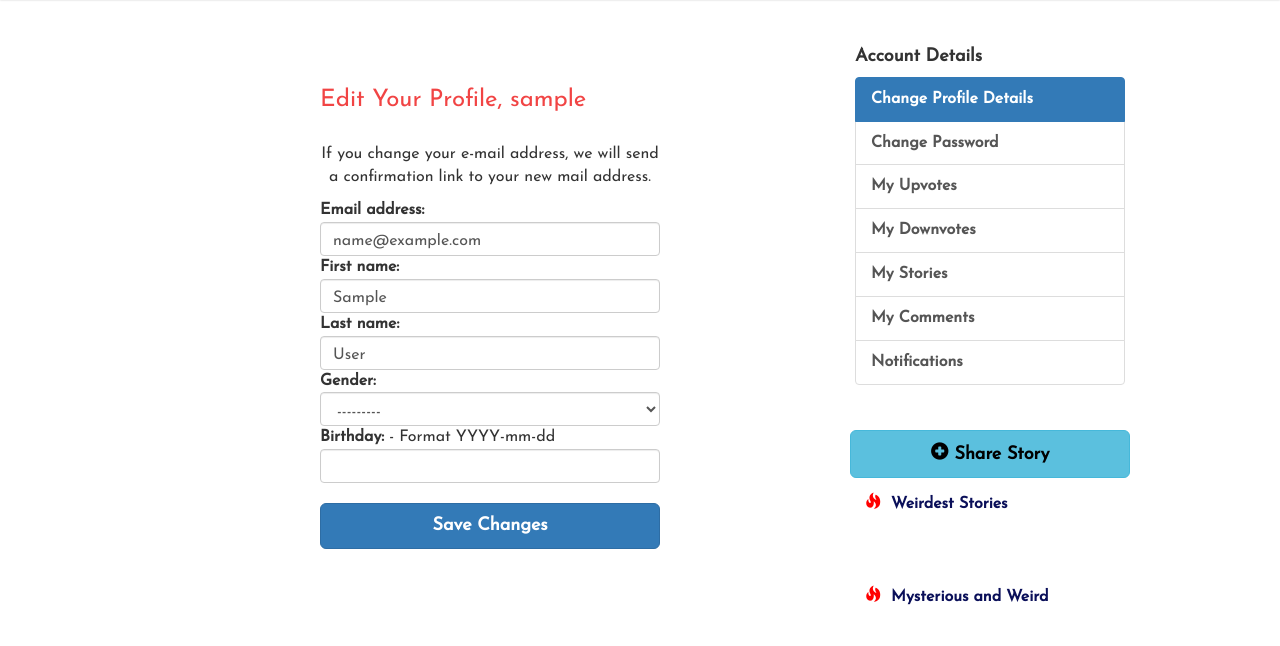
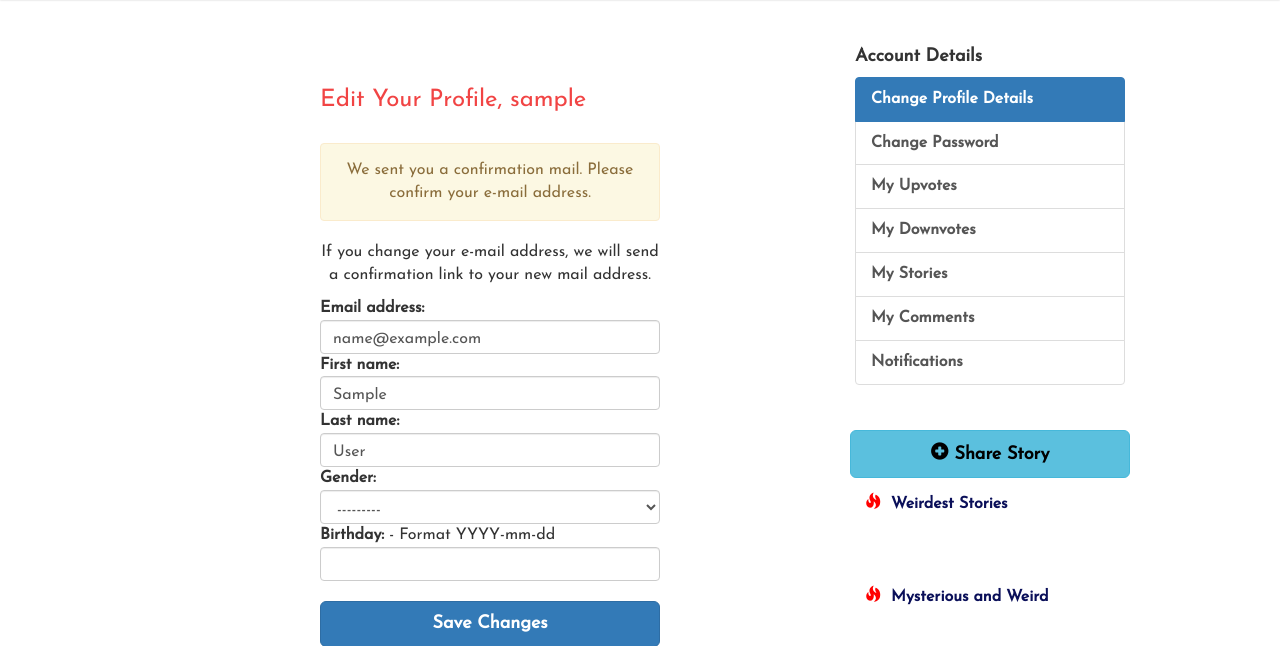
Before and after one commit to OrhanOdabasi/weirdbutreal, a Django app: page /edit-profile in a window 1280 px wide. Shown: the part 53-699 px from the top of the page. Run offline with Django 3.2, Linux system fonts and the light colour scheme; the visitor is signed in with stand-in values (Sample User, id 1); data comes from the database, SQL or seed files in the repository; data that the repository does not hold is empty; some libraries are stand-ins or nearby versions; some web fonts are replaced.

Commit message:
E-mail confirmation is done.

```diff
--- a/story/admin.py
+++ b/story/admin.py
@@ -5,7 +5,8 @@ from .models import (Story,
                     CommentLike,
                     PostReport,
                     Notification,
-                    Vote)
+                    Vote,
+                    Confirmation)
 
 # Register your models here.
 
@@ -16,3 +17,4 @@ admin.site.register(CommentLike)
 admin.site.register(PostReport)
 admin.site.register(Notification)
 admin.site.register(Vote)
+admin.site.register(Confirmation)
--- a/story/forms.py
+++ b/story/forms.py
@@ -99,14 +99,14 @@ class SignupForm(forms.ModelForm):
             raise forms.ValidationError("Password must be at least 6 characters!")
         if len(password) > 20:
             raise forms.ValidationError("Password must be max. 20 characters!")
+        if password == "" or password is None:
+            raise forms.ValidationError("You cannot leave password field empty!")
         return password
 
     def clean_password2(self):
         # It checks if emails fields are identical.
         password = self.cleaned_data.get('password')
         password2 = self.cleaned_data.get('password2')
-        if password == "" or password is None:
-            raise ValidationError("You cannot leave Password field empty!")
         if password != password2:
             raise forms.ValidationError("Passwords are not matched")
         return password2
--- a/story/resetkey.py
+++ b/story/resetkey.py
@@ -1,18 +1,18 @@
 import string
 import random
 
-def generate_secure_key(size=69, chars=string.ascii_lowercase + string.digits):
+def generate_key(size=69, chars=string.ascii_lowercase + string.digits):
     # generating a 40 chars length key to reset password or change e-mail address
     skey = ""
     for _ in range(size):
         skey = skey + str(random.choice(chars))
     return skey
 
-def email_reset_key(instance):
+def secure_key(instance):
     # creates a unique secure code if user wants to reset password or change mail addr.
-    key = generate_secure_key()
+    key = generate_key()
     klass = instance.__class__
-    key_exists = klass.objects.filter(secure_key=key)
-    if key:
-        return email_reset_key()
+    key_exists = klass.objects.filter(key=key)
+    if key_exists:
+        return secure_key()
     return key
--- a/story/signals.py
+++ b/story/signals.py
@@ -1,6 +1,6 @@
 from django.db.models.signals import post_save, post_delete
 from django.dispatch import receiver
-from story.models import Vote, CommentLike, Notification, StoryComment, User, Profile
+from story.models import Vote, CommentLike, Notification, StoryComment, User, Profile, Confirmation
 
 @receiver(post_save, sender=Vote)
 def upvote_notifier(sender, created, instance, **kwargs):
@@ -58,6 +58,7 @@ def comment_notification(sender, created, instance, **kwargs):
         q = Notification(owner=owner, notifier=notifier, kind=kind, conn=conn)
         q.save()
 
+
 @receiver(post_delete, sender=StoryComment)
 def dlt_comment_notification(sender, instance, **kwargs):
     # this method deletes the notification if comment instance is removed form db.
@@ -77,3 +78,20 @@ def profile_details(sender, created, instance, **kwargs):
         q = Profile.objects.filter(user=user)
         if not q:
             Profile.objects.create(user=user)
+
+
+@receiver(post_save, sender=Profile)
+def create_confirmation(sender, created, instance, **kwargs):
+    # it triggers confirmation model to create a key for the user
+    user = instance.user
+    if created:
+        q = Confirmation(user=user)
+        q.save()
+    else:
+        if not instance.confirmed:
+            q = Confirmation(user=user)
+            q.save()
+        else:
+            qs = Confirmation.objects.filter(user=user)
+            if qs:
+                qs.delete()
--- a/story/templates/forms/edit-profile.html
+++ b/story/templates/forms/edit-profile.html
@@ -32,9 +32,13 @@
       <h3 class="page-title">Edit Your Profile, {{ request.user }}</h3>
       {% if messages %}
         {% for message in messages  %}
-          <div class="alert alert-{{ message.tags }}" role="alert">{{ message }}</div>
+          <div class="alert alert-{{ message.tags }}" style="text-align:center;" role="alert">{{ message }}</div>
         {% endfor %}
       {% endif %}
+      {% if form.errors %}
+        <div class="alert alert-danger" role="alert">{{ form.non_field_errors }}</div>
+      {% endif %}
+
       <p style="margin-top: 5px; text-align: center;">
         If you change your e-mail address, we will send a confirmation link to your new mail address.
       </p>
--- a/story/templates/registration/resetpassword.html
+++ b/story/templates/registration/resetpassword.html
@@ -30,7 +30,6 @@
           <strong>{{ field.label }}</strong>
           {{ field }}
         {% endfor %}
-
         <button type="submit" class="btn btn-primary btn-lg btn-block" id="auth-button">Reset your password</button>
         <p style="text-align: center;">
           <strong>Don't have an account? <a href="{% url 'registerPage' %}">Sign up now!</a></strong>
--- a/story/urls.py
+++ b/story/urls.py
@@ -33,6 +33,6 @@ urlpatterns = [
     url(r'^ajax/storyvote/(?P<shortcode>[\w]+)/$', StoryVote.as_view(), name="ajaxstoryvote"),
     url(r'^ajax/commentvote/(?P<shortcode>[\w]+)/$', CommentVote.as_view(), name="ajaxcommentvote"),
     url(r'^ajax/remove/$', views.removevotes, name="removevotes"),
-    # TODO: password reset link
-    url(r'^reset/(?P<username>[a-zA-Z0-9_]+)/(?P<securekey>[a-zA-Z0-9]+)/$', views.resetprocess, name="resetPage"),
+    url(r'^resetpswd/(?P<username>[a-zA-Z0-9_]+)/(?P<securekey>[a-zA-Z0-9]+)/$', views.resetpswd, name="resetPage"),
+    url(r'^confirmation/(?P<username>[a-zA-Z0-9_]+)/(?P<securekey>[a-zA-Z0-9]+)/$', views.confirmation, name="confirmationPage"),
 ]
--- a/story/views.py
+++ b/story/views.py
@@ -1,3 +1,4 @@
+
 from django.shortcuts import render, get_object_or_404, redirect, get_list_or_404
 from django.core.paginator import Paginator, PageNotAnInteger, EmptyPage
 from django.http import HttpResponseRedirect, JsonResponse, HttpResponse
@@ -15,7 +16,8 @@ from .models import (Story,
                     Vote,
                     CommentLike,
                     Profile,
-                    Notification)
+                    Notification,
+                    Confirmation)
 from .forms import (PostStoryForm,
                     LoginForm,
                     SignupForm,
@@ -165,8 +167,8 @@ def notifications(request):
     }
     return render(request, 'profile/notifications.html', context)
 
+# TODO: Undone profile system
 """
-# TODO: Undone profile system
 @login_required(redirect_field_name='redirect', login_url='/login')
 def profile(request):
     # Users' profile details
@@ -340,9 +342,9 @@ def register(request):
         password = form.cleaned_data.get('password')
         new_user.set_password(password)
         new_user.save()
-
         user = authenticate(username=new_user.username, password=password)
         login(request, user)
+        # TODO: add sendmail functions
         return redirect(reverse('editprofilePage'))
 
     latest_f, latest_m, latest_a = latestStories(eptm)
@@ -405,9 +407,14 @@ def resetpassword(request):
         return redirect(reverse('profilePage'))
     form = resetPassword(request.POST or None)
     if form.is_valid():
+        email_addr = request.POST.get("email_addr")
+        user = User.objects.get(email=email_addr)
+        have_key = Confirmation.objects.filter(user=user)
+        if not have_key:
+            Confirmation.objects.create(user=user)
         #TODO: send mail
-        print("valid")
-        msg = "We have sent you a mail! Check your mailbox and click the link!"
+
+        msg = "We have sent you a mail. Please check your mailbox."
         messages.success(request, msg)
 
     latest_f, latest_m, latest_a = latestStories(eptm)
@@ -616,21 +623,44 @@ def searchpost(request):
 def editprofile(request):
     # edit your user profile
     qs = get_object_or_404(User, username=request.user)
+    email_addr = qs.email # It's for checking email if it's changed
     qs2 = get_object_or_404(Profile, user=request.user)
+
+    # display a message for unconfirmed accounts
+    confirm_status = qs2.confirmed
+    if not confirm_status:
+        msg = "We sent you a confirmation mail. Please confirm your e-mail address."
+        messages.warning(request, msg)
 
     if request.method == 'POST':
         if request.user.is_authenticated:
             form = UserEditForm(request.POST, instance=qs, prefix="formone")
             formtwo = ProfileEditForm(request.POST, instance=qs2, prefix="formtwo")
-            if form.is_valid() and formtwo.is_valid():
+
+            if form.is_valid() and formtwo.is_valid() and confirm_status:
+                email_field = request.POST.get("formone-email")
+                if email_field != email_addr:
+                    f = formtwo.save(commit=False)
+                    f.confirmed = False
+                    f.save()
+                    Confirmation.objects.create(user=request.user)
+                    # TODO: add sendmail functionality
+
+
+                    msg = "You should confirm your e-mail to change you details!"
+                    messages.warning(request, msg)
+                else:
+                    formtwo.save()
                 form.save()
-                formtwo.save()
                 messages.success(request, 'Your Profile has been updated successfully!')
-            else:
-                messages.warning(request, form.errors.as_text())
+            # User must not change details if account is not confirmed yet.
+            elif not confirm_status:
+                msg = "You should confirm your e-mail to change you details!"
+                messages.warning(request, msg)
 
     form = UserEditForm(instance=qs, prefix="formone")
     formtwo = ProfileEditForm(instance=qs2, prefix="formtwo")
+
 
     latest_f, latest_m, latest_a = latestStories(eptm)
     if request.user.is_authenticated:
@@ -893,7 +923,43 @@ def removevotes(request):
     return HttpResponse("")
 
 
-# TODO: password reset view
-def resetprocess(request):
-    # this method is for resetting the password or e-mail addr of users.
+def confirmation(request, username, securekey):
+    # Confirms the secure key
+    user = get_object_or_404(User, username=username)
+    if request.user.is_authenticated:
+        # if another user is authenticated, redirect to profile edit page
+        if request.user.username != user.username:
+            messages.warning(request, "You can confirm your e-mail address only!")
+        else:
+            qs = Confirmation.objects.filter(user=user)
+            if qs:
+                c = Confirmation.objects.get(user=user)
+                if securekey == c.key:
+                    chng = Profile.objects.get(user=user)
+                    chng.confirmed = True
+                    chng.save()
+                    messages.info(request, "You confirmed your e-mail successfully!")
+                else:
+                    messages.warning(request, "Confirmation key is invalid! Check your link, please!")
+            else:
+                messages.info(request, "Your account is already confirmed!")
+        return redirect(reverse("editprofilePage"))
+    else:
+        p = Profile.objects.get(user=user)
+        if p.confirmed:
+            messages.info(request, "You account is already confirmed! You can login now!")
+        if not p.confirmed:
+            c = Confirmation.objects.get(user=user)
+            if securekey == c.key:
+                p.confirmed = True
+                p.save()
+                messages.info(request, "You confirmed your e-mail successfully! You can login now!")
+            else:
+                messages.warning(request, "Confirmation key is invalid! Check your link, please!")
+        return redirect(reverse("homePage"))
+
+
+# TODO: reset password view undone
+def resetpswd(request):
+    # reset user's password and redirect to usereditpage
     return HttpResponse("")
```
Also changed, not shown: story/models.py (+21 -1 lines), story/templates/modules/post_list.html (+6 -1 lines), story/migrations/0031_confirmation.py (added), story/migrations/0032_auto_20170331_1353.py (added), story/migrations/0033_auto_20170331_1357.py (added), story/migrations/0034_auto_20170331_1357.py (added), 1 other file.
